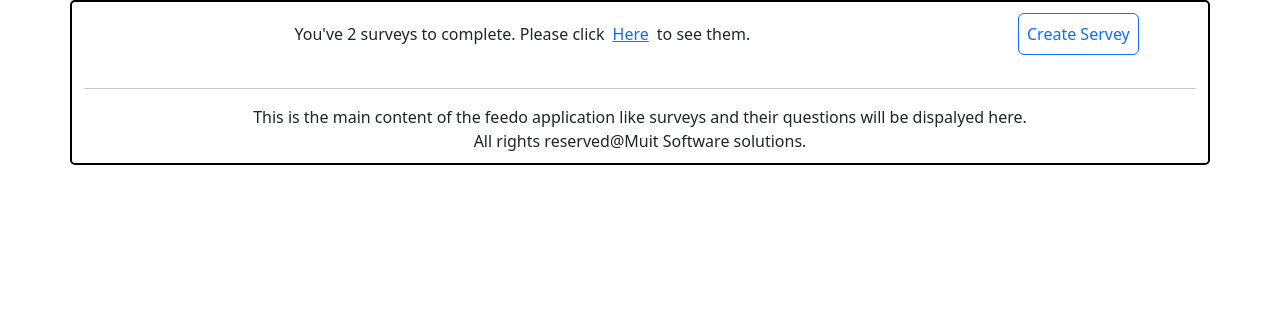
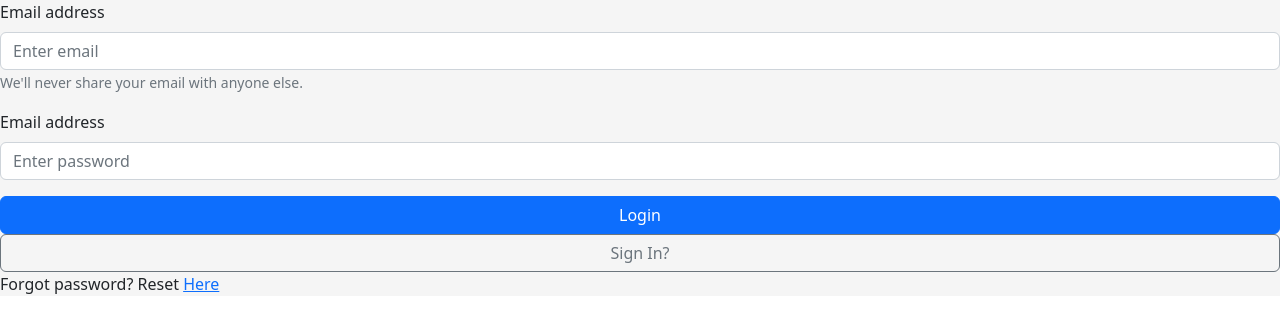
Before and after one commit to RaviBellam/MFE, a React (Create React App) app in the folder muit-feedo-app/: page / in a window 1280 px wide. Shown: the top 332 px of the page. Built offline with nearby package versions, Linux system fonts and the light colour scheme.

Commit message:
login changes

```diff
--- a/muit-feedo-app/src/components/view/LoginView.js
+++ b/muit-feedo-app/src/components/view/LoginView.js
@@ -1,10 +1,11 @@
 import Form from "react-bootstrap/Form";
 import Stack from "react-bootstrap/Stack";
 import Button from "react-bootstrap/Button";
+import '../../styles/login.css';
 function LoginView() {
   return (
     <>
-      <Form>
+      <Form className="backtheme">
         <Form.Group className="mb-3" controlId="feedoMail">
           <Form.Label>Email address</Form.Label>
           <Form.Control type="email" placeholder="Enter email" />
--- a/muit-feedo-app/src/index.js
+++ b/muit-feedo-app/src/index.js
@@ -1,14 +1,14 @@
 import React from 'react';
 import ReactDOM from 'react-dom/client';
 import './index.css';
-import App from './App';
 import reportWebVitals from './reportWebVitals';
 import 'bootstrap/dist/css/bootstrap.min.css';
+import LoginView from './components/view/LoginView';
 
 const root = ReactDOM.createRoot(document.getElementById('root'));
 root.render(
   <React.StrictMode>
-    <App />
+    <LoginView />
   </React.StrictMode>
 );
 
--- /dev/null
+++ b/muit-feedo-app/src/styles/login.css
@@ -0,0 +1,4 @@
+.backtheme{
+    background-color: whitesmoke;
+
+}
```
Also changed, not shown: 1 other file (tests, documents, lock files or other folders).
